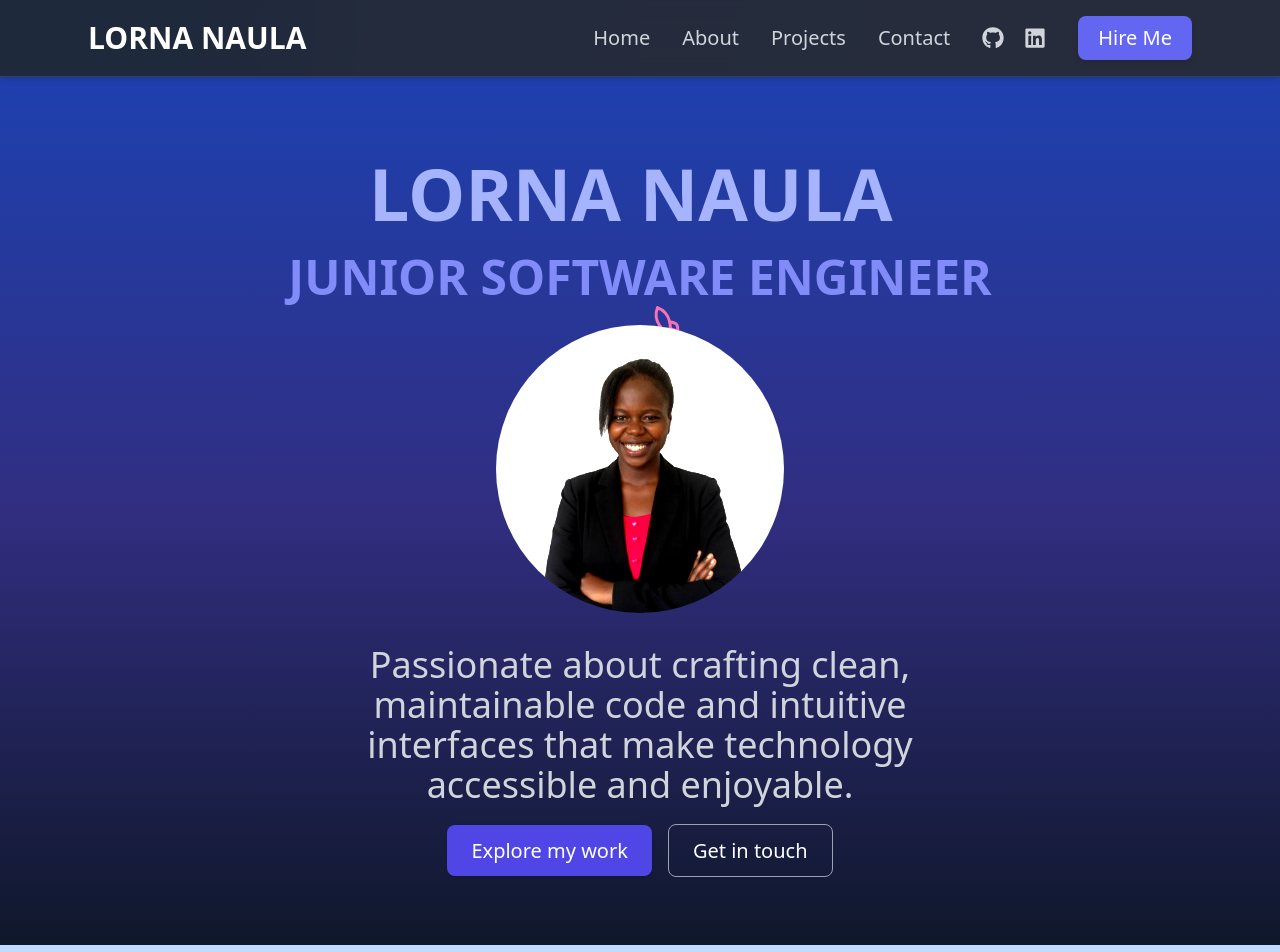
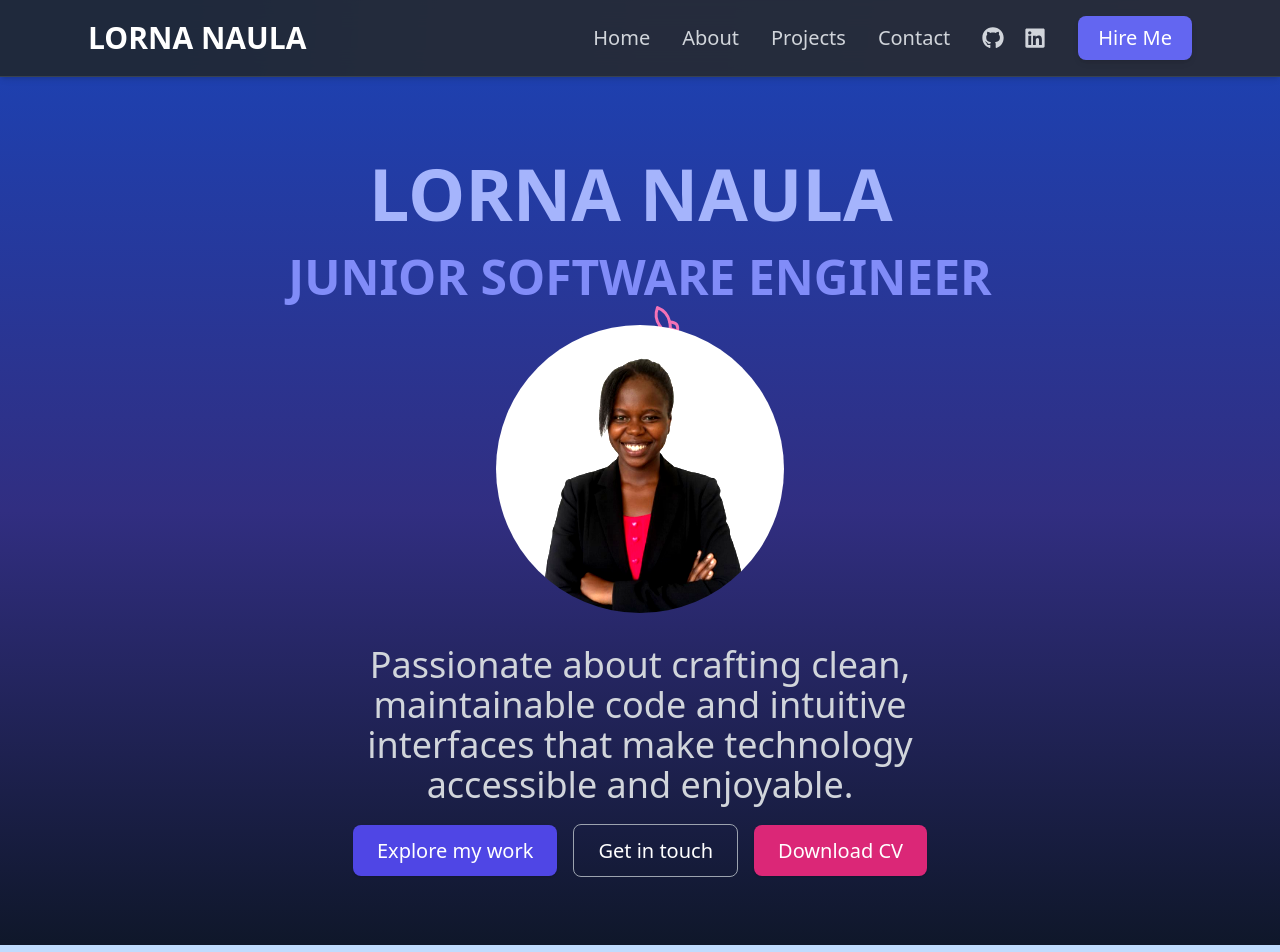
Before and after one commit to Lorna56/my-portifolio, a React (Vite) app: page / in a window 1280 px wide. Shown: the top 952 px of the page. Built offline with nearby package versions, Linux system fonts and the light colour scheme.

Commit message:
Attached the cv

```diff
--- a/src/components/Hero.jsx
+++ b/src/components/Hero.jsx
@@ -1,4 +1,3 @@
-
 import { motion } from "framer-motion";
 import { Rocket } from "lucide-react";
 import myPhoto from "../assets/NAULA.jpg";
@@ -98,14 +97,139 @@ export default function Hero() {
           >
             Explore my work
           </a>
+
           <a
             href="#contact"
             className="border border-gray-400 text-lg md:text-xl px-6 py-3 rounded-lg hover:border-indigo-400 transition"
           >
             Get in touch
           </a>
+
+          {/* ✅ DOWNLOAD CV BUTTON USING GOOGLE DRIVE */}
+          <a
+            href="https://drive.google.com/file/d/10TmRXKPpHC3N5raGcMFD3bUS0PFF5-co/view?usp=sharing"
+            target="_blank"
+            rel="noopener noreferrer"
+            className="bg-pink-600 text-white text-lg md:text-xl px-6 py-3 rounded-lg shadow hover:bg-pink-700 transition"
+          >
+            Download CV
+          </a>
         </motion.div>
       </motion.div>
     </section>
   );
 }
+
+
+
+
+// import { motion } from "framer-motion";
+// import { Rocket } from "lucide-react";
+// import myPhoto from "../assets/NAULA.jpg";
+
+// export default function Hero() {
+//   const textVariant = {
+//     hidden: { opacity: 0, y: 20 },
+//     visible: (i) => ({
+//       opacity: 1,
+//       y: 0,
+//       transition: {
+//         delay: i * 0.2,
+//         type: "spring",
+//         stiffness: 100,
+//         damping: 12,
+//       },
+//     }),
+//   };
+
+//   return (
+//     <section
+//       id="home"
+//       className="min-h-screen flex flex-col justify-center items-center text-center px-6 py-20
+//                  bg-gradient-to-b from-blue-800 via-indigo-900 to-slate-900 text-white"
+//     >
+//       <motion.div
+//         initial="hidden"
+//         whileInView="visible"
+//         viewport={{ once: false, amount: 0.3 }}
+//       >
+//         <motion.h1
+//           className="text-5xl md:text-7xl font-extrabold mb-6 text-indigo-300"
+//           animate={{ x: [0, 10, -10, 0] }}
+//           transition={{ repeat: Infinity, duration: 4, ease: "easeInOut" }}
+//         >
+//           LORNA NAULA
+//         </motion.h1>
+
+//         <motion.p
+//           custom={1}
+//           variants={textVariant}
+//           className="text-indigo-400 font-bold text-3xl md:text-4xl lg:text-5xl mb-6 max-w-3xl mx-auto leading-snug"
+//         >
+//           JUNIOR SOFTWARE ENGINEER
+//         </motion.p>
+
+//         {/* Main Photo */}
+//         <div className="relative flex justify-center items-center mb-8">
+//           {/* Glow rings */}
+//           <div className="absolute w-96 h-96 rounded-full border-2 border-indigo-500/10 blur-md -z-20"></div>
+//           <div className="absolute w-112 h-112 rounded-full border-2 border-pink-500/10 blur-md -z-30"></div>
+
+//           {/* Orbiting Rockets */}
+//           <motion.div
+//             className="absolute text-indigo-400"
+//             style={{ originX: 2, originY: 2 }}
+//             initial={{ rotate: 0 }}
+//             animate={{ rotate: 360 }}
+//             transition={{ repeat: Infinity, duration: 8, ease: "linear" }}
+//           >
+//             <Rocket size={36} />
+//           </motion.div>
+
+//           <motion.div
+//             className="absolute text-pink-400"
+//             style={{ originX: -2, originY: -2 }}
+//             initial={{ rotate: 180 }}
+//             animate={{ rotate: -180 }}
+//             transition={{ repeat: Infinity, duration: 10, ease: "linear" }}
+//           >
+//             <Rocket size={36} />
+//           </motion.div>
+
+//           {/* Photo Container */}
+//           <div className="w-64 h-64 md:w-72 md:h-72 rounded-full overflow-hidden flex justify-center items-center bg-transparent z-10">
+//             <img
+//               src={myPhoto}
+//               alt="Lorna Naula"
+//               className="w-full h-full object-cover object-center filter brightness-125 contrast-125"
+//             />
+//           </div>
+//         </div>
+
+//         <motion.p
+//           custom={2}
+//           variants={textVariant}
+//           className="text-gray-300 text-2xl md:text-3xl lg:text-4xl max-w-2xl mx-auto mb-8 leading-relaxed"
+//         >
+//           Passionate about crafting clean, maintainable code and intuitive
+//           interfaces that make technology accessible and enjoyable.
+//         </motion.p>
+
+//         <motion.div custom={3} variants={textVariant} className="space-x-4">
+//           <a
+//             href="#projects"
+//             className="bg-indigo-600 text-white text-lg md:text-xl px-6 py-3 rounded-lg shadow hover:bg-indigo-700 transition"
+//           >
+//             Explore my work
+//           </a>
+//           <a
+//             href="#contact"
+//             className="border border-gray-400 text-lg md:text-xl px-6 py-3 rounded-lg hover:border-indigo-400 transition"
+//           >
+//             Get in touch
+//           </a>
+//         </motion.div>
+//       </motion.div>
+//     </section>
+//   );
+// }
```
